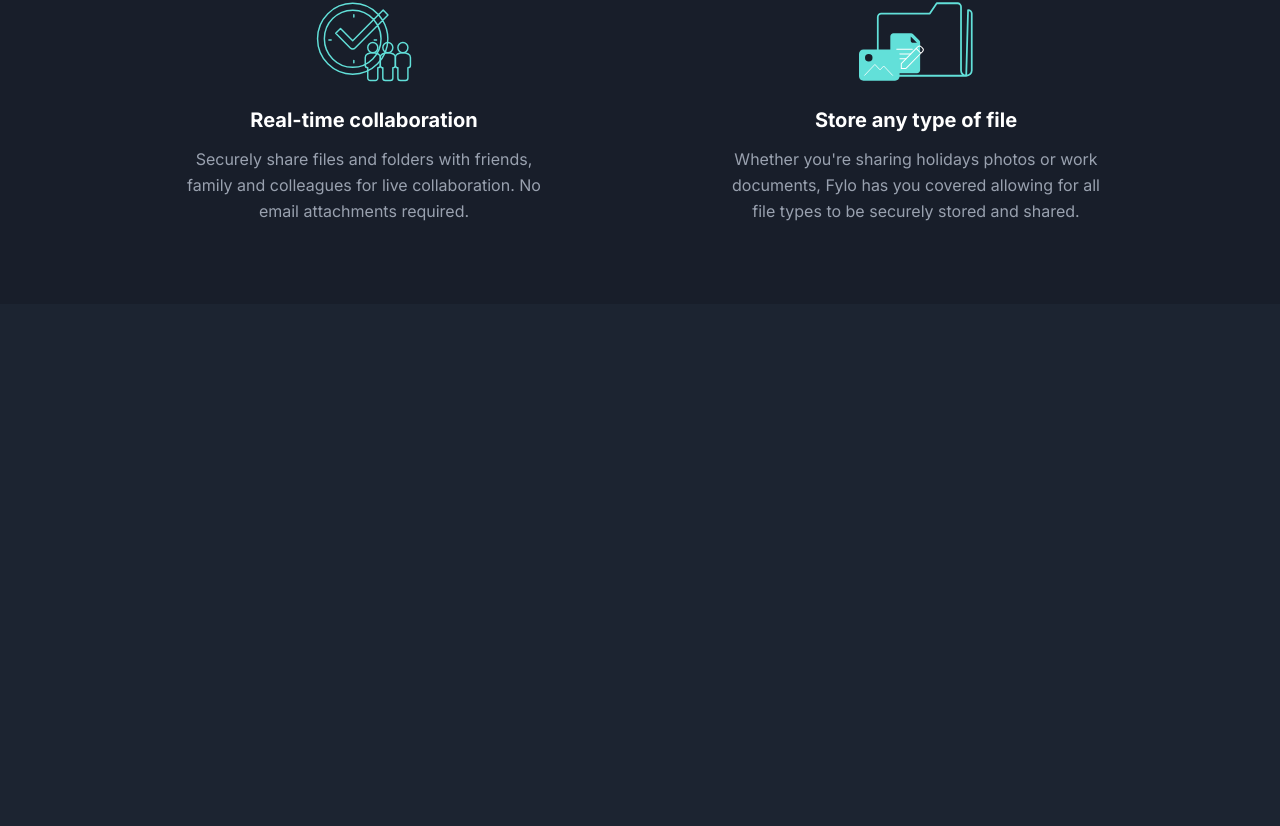
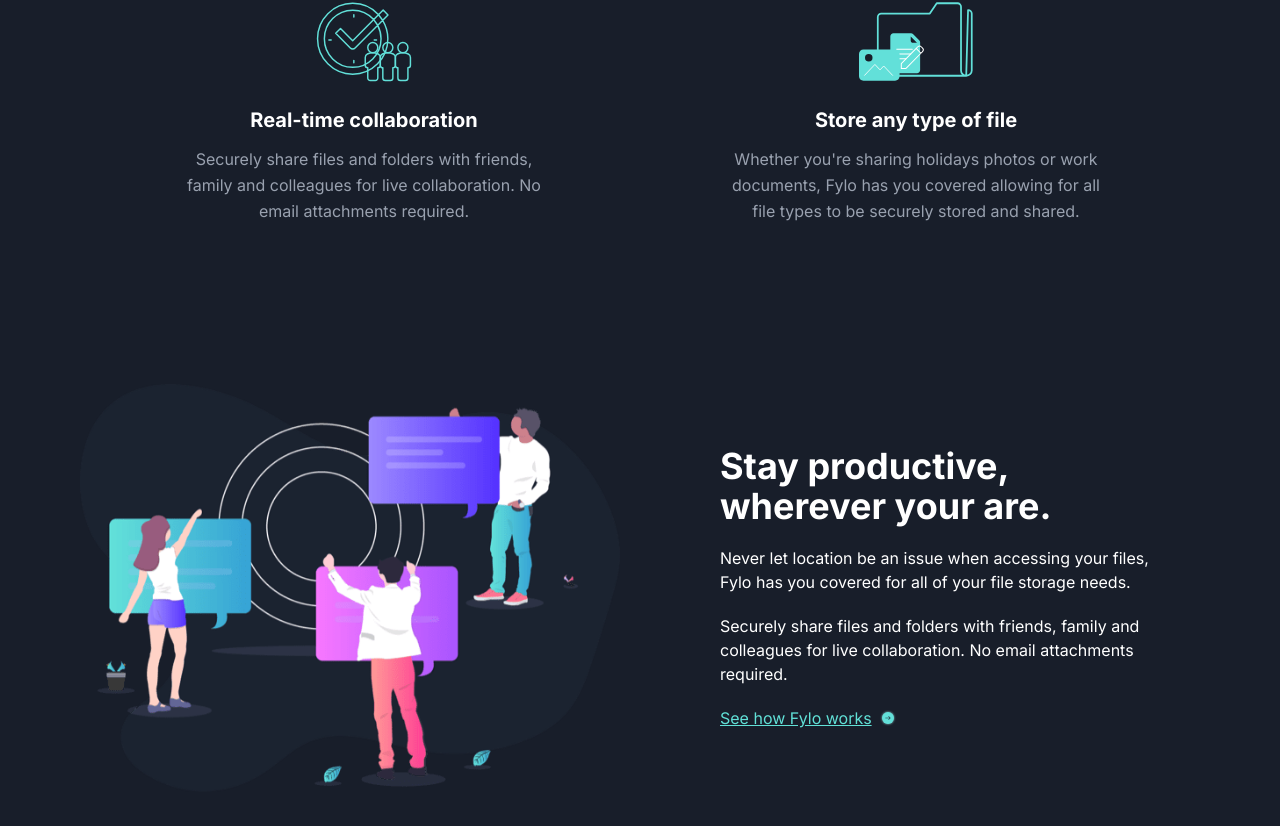
Before and after one commit to AliMohamed35/Fylo-landing-page, a React (Vite) app: page / in a window 1280 px wide. Shown: the part 1441-2267 px from the top of the page. Before the commit the page ends 1745 px from the top, so only its background shows below. Built offline with nearby package versions, Linux system fonts and the light colour scheme.

Commit message:
added productive section

```diff
--- a/src/App.tsx
+++ b/src/App.tsx
@@ -1,16 +1,17 @@
-import About from "./components/about/About.tsx"
-import Hero from "./components/Hero/Hero.tsx"
-import NavBar from "./components/Nav/Nav.tsx"
+import About from "./components/About/About.tsx";
+import Hero from "./components/Hero/Hero.tsx";
+import NavBar from "./components/Nav/Nav.tsx";
+import ProdSection from "./components/Productive/ProductiveSection.tsx";
 
 function App() {
-
   return (
     <>
-     <NavBar/>
-     <Hero/>
-     <About/>
+      <NavBar />
+      <Hero />
+      <About />
+      <ProdSection />
     </>
-  )
+  );
 }
 
-export default App
+export default App;
--- /dev/null
+++ b/src/components/Productive/ProductiveSection.tsx
@@ -0,0 +1,40 @@
+import illustratorImage from "../../images/illustration-stay-productive.png";
+import RightArrow from "../../images/icon-arrow.svg";
+
+function ProdSection() {
+  return (
+    <>
+      <section className="flex items-center justify-center gap-20 bg-[#181e2a] p-20  flex-col md:flex-row">
+          {/* Left */}
+        <div>
+          <img src={illustratorImage} alt="Illustrator Image"/>
+        </div>
+
+          {/* Right */}
+        <div className="text-white md:max-w-125  md:p-5">
+          <h3 className="text-xl md:text-4xl font-bold">
+            Stay productive, wherever your are.
+          </h3>
+          <p className="my-5">
+            Never let location be an issue when accessing your files, Fylo has
+            you covered for all of your file storage needs.
+          </p>
+          <p className="mb-5">
+            Securely share files and folders with friends, family and colleagues
+            for live collaboration. No email attachments required.
+          </p>
+
+          <div className="flex gap-2 items-center">
+            <a href="#" className="underline text-[#61e1d7]">
+              See how Fylo works
+            </a>
+
+            <img src={RightArrow} alt="Arrow icon"/>
+          </div>
+        </div>
+      </section>
+    </>
+  );
+}
+
+export default ProdSection;
```
